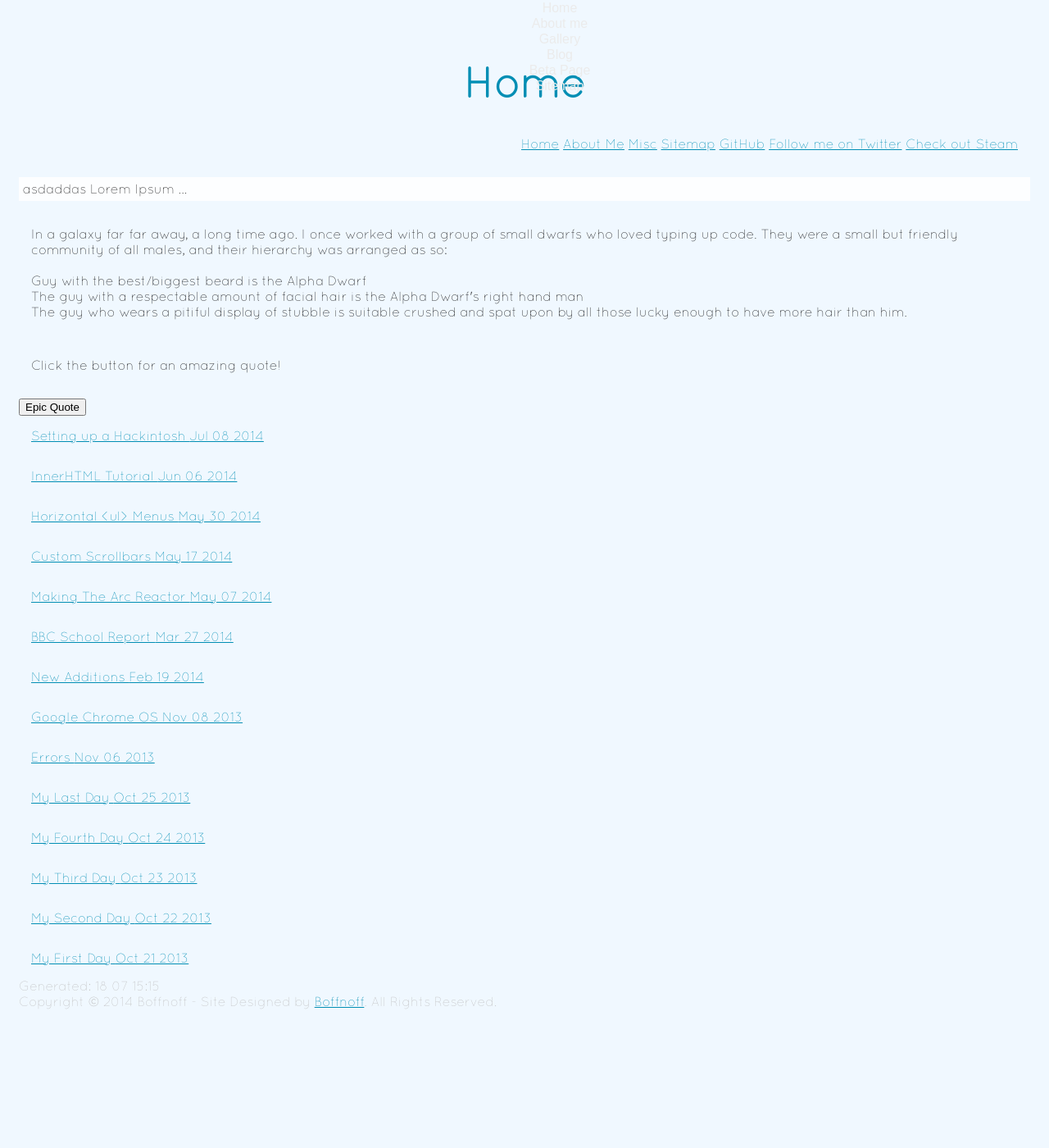
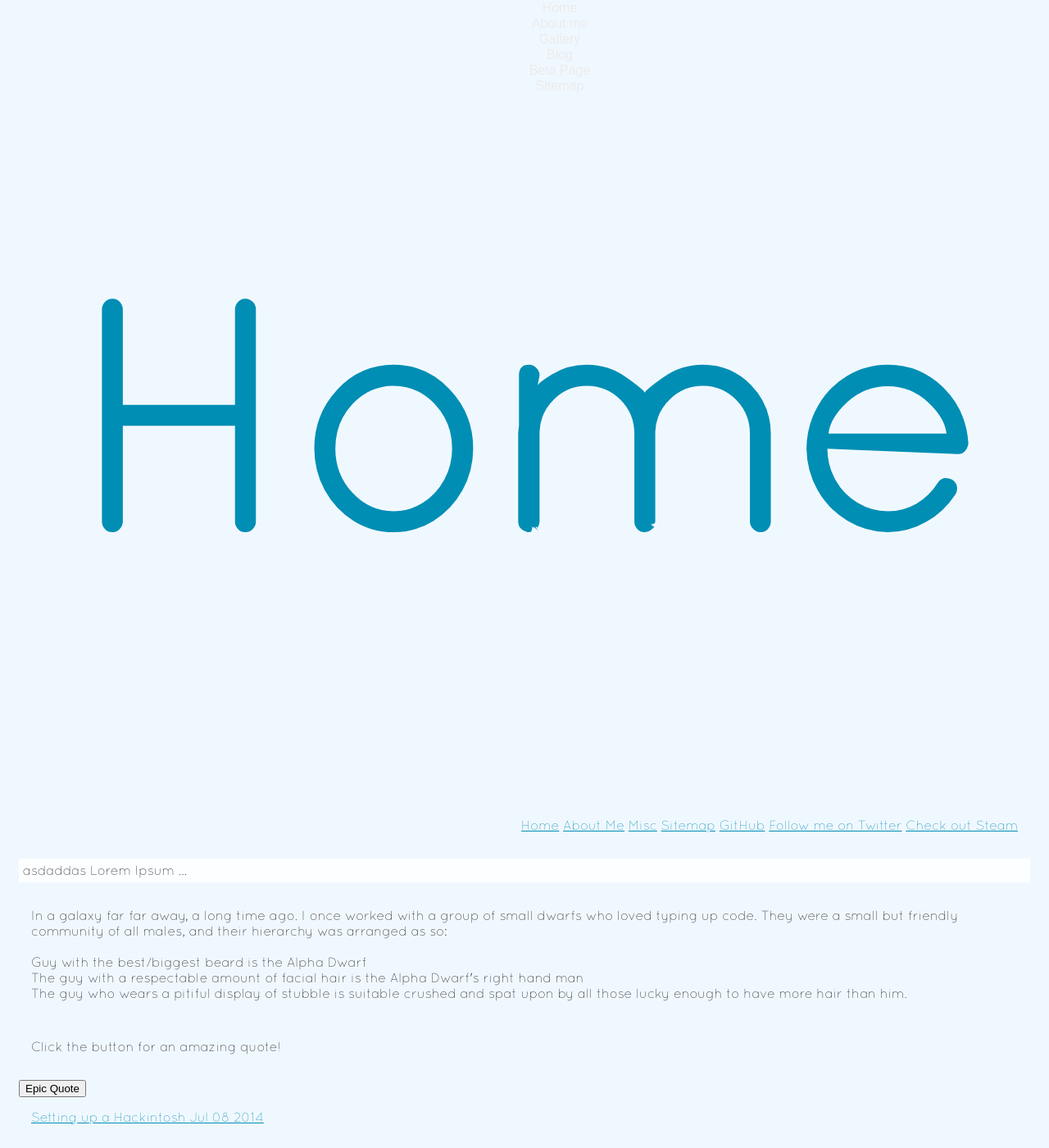
Before and after one commit to boffnoff/boffnoff.github.com, a Jekyll site: the page built from index.html, in a window 1280 px wide and 1400 px high. Shown: the whole window at 82% size. Built offline with Jekyll 4.4.1, drawn with Linux system fonts in a browser that asks for light colours.

Commit message:
resized <h1> to viewport

```diff
--- a/css/index.css
+++ b/css/index.css
@@ -20,7 +20,8 @@ body {
 
 }
 
-h1 { font-size: 4vw; }
+
+
 p, h2, h3, h4, h5, {
    color: #111;
    }
@@ -85,7 +86,8 @@ body {
  h1 {
   text-align:center;
   color: #008EB4;
-  font-size: 70px;
+ /* font-size: 70px;*/
+  font-size: 30vw;
   }
 
 @font-face {
@@ -143,9 +145,6 @@ a:active{
     cursor:url("/normal_selector.cur"), default;
 }
 
-
-
-h1 { font-size: 4vw; }
 
 
 h2,
```
